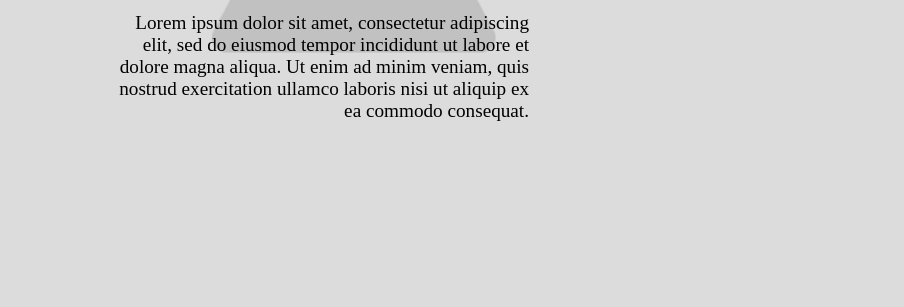
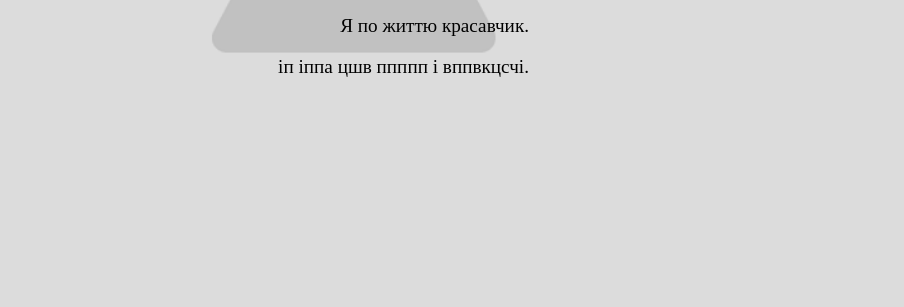
Before and after one commit to GitHu-666/LogikaCV, a plain HTML site: page index.html in a window 1280 px wide. Shown: the part 493-800 px from the top of the page, without its empty margins (239-1143 px from the left). Drawn offline with Linux system fonts and the light colour scheme.

Commit message:
add new branch

```diff
--- a/index.html
+++ b/index.html
@@ -12,7 +12,7 @@
             <h1>Високовський Дмитро</h1>
             <div class="bio">
                 <p>Я по життю красавчик. </p>
-                <p>Lorem ipsum dolor sit amet, consectetur adipiscing elit, sed do eiusmod tempor incididunt ut labore et dolore magna aliqua. Ut enim ad minim veniam, quis nostrud exercitation ullamco laboris nisi ut aliquip ex ea commodo consequat.</p>
+                <p> іп іппа цшв ппппп і  вппвкцсчі. </p>
             </div>
         </div>
         <div class="header_right">
```
